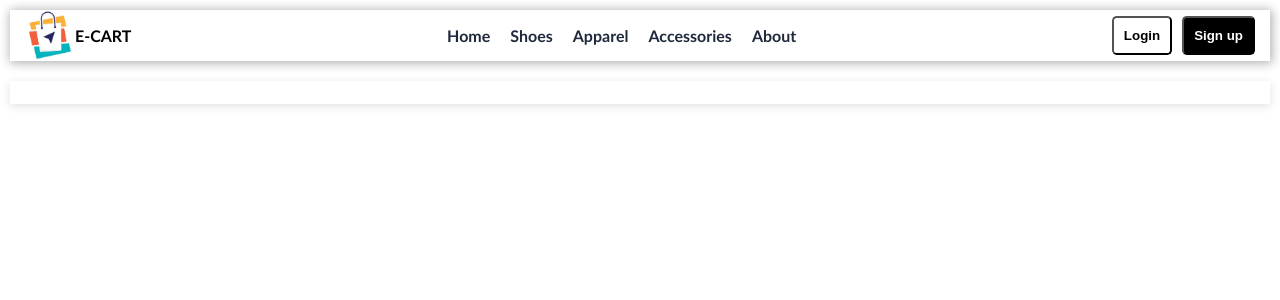
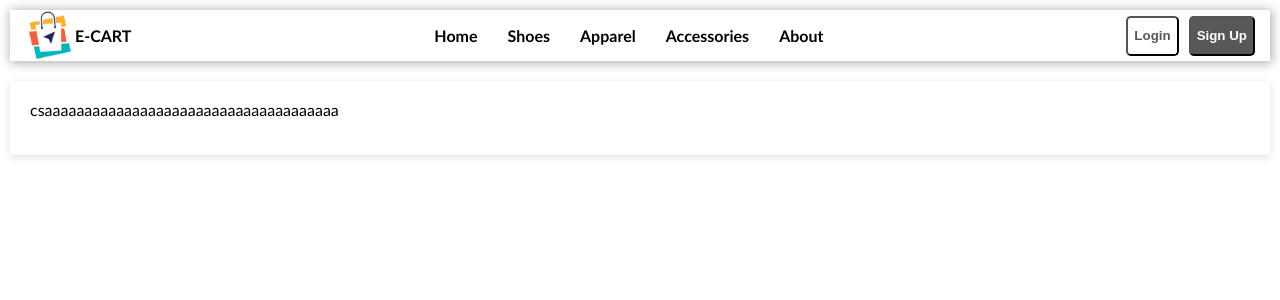
Before and after one commit to PathumN99/Retail-App, a React (Create React App) app in the folder retail-app-client/: page /signup in a window 1280 px wide. Shown: the top 300 px of the page. Built offline with nearby package versions, Linux system fonts and the light colour scheme.

Commit message:
Routing configurations

```diff
--- a/retail-app-client/src/App.js
+++ b/retail-app-client/src/App.js
@@ -4,6 +4,9 @@ import HomePage from "./components/modules/HomePage";
 import Shoes from "./components/modules/Shoes";
 import Navbar from "./components/ui-components/Navbar";
 import AppCSS from "./style/App.module.css";
+import LoginPage from "./components/modules/LoginPage";
+import SignPage from "./components/modules/SignPage";
+import AboutPage from "./components/modules/About";
 
 function App() {
   return (
@@ -12,12 +15,11 @@ function App() {
       <div className={AppCSS.bgdiv}>
         <Routes>
           <Route path='/' element={<HomePage />}></Route>
+          <Route path='/home' element={<HomePage />}></Route>
           <Route path='/shoes' element={<Shoes />}></Route>
-          {/* <Route path='/forecasting' element={<Forecasting />}></Route>
-        <Route path='/inflation' element={<InflationData />}></Route>
-        <Route path='/add-analysis' element={<Analaysis />}></Route>
-        <Route path='/view-analysis' element={<Dataview />}></Route>
-        <Route path='/about' element={<About />}></Route> */}
+          <Route path='/login' element={<LoginPage />}></Route>
+          <Route path='/signup' element={<SignPage />}></Route>
+          <Route path='/about' element={<AboutPage />}></Route>
         </Routes>
       </div>
     </div>
--- /dev/null
+++ b/retail-app-client/src/components/modules/About.js
@@ -0,0 +1,21 @@
+import { useNavigate } from "react-router-dom";
+
+export default function AboutPage() {
+
+    const history = useNavigate();
+
+    const handleClick = () => {
+        // history.call()
+        // Use the history object to navigate to the desired page
+        history('/home');
+    };
+
+    return (
+        <div>
+            <p>sssssssssssssssssssssssss</p>
+            <button onClick={handleClick}>button</button>
+            {/* <input>Username</input>
+            <input>Password</input> */}
+        </div>
+    )
+}
--- /dev/null
+++ b/retail-app-client/src/components/modules/LoginPage.js
@@ -0,0 +1,11 @@
+
+
+export default function LoginPage() {
+    return (
+        <div>
+            <p>sssssssssssssssssssssssss</p>
+            {/* <input>Username</input>
+            <input>Password</input> */}
+        </div>
+    )
+}
--- /dev/null
+++ b/retail-app-client/src/components/modules/SignPage.js
@@ -0,0 +1,11 @@
+
+
+export default function SignPage() {
+    return (
+        <div>
+            <p>csaaaaaaaaaaaaaaaaaaaaaaaaaaaaaaaaaaaaa</p>
+            {/* <input>Username</input>
+            <input>Password</input> */}
+        </div>
+    )
+}
--- a/retail-app-client/src/components/ui-components/Navbar.js
+++ b/retail-app-client/src/components/ui-components/Navbar.js
@@ -3,10 +3,11 @@ import { Link } from "react-router-dom";
 import logo from '../../Resources/ecartlogo1.jpg';
 
 export default function Navbar() {
+
     return (
         <nav className={NavbarCSS.nav}>
             <div className={NavbarCSS.logo}>
-                <Link to="/">
+                <Link to="/Home">
                     <img src={logo} alt="Logo" />
                     <p>E-CART</p>
                 </Link>
@@ -14,25 +15,29 @@ export default function Navbar() {
 
             <div className={NavbarCSS.navdiv}>
                 <div className={NavbarCSS.childnavdivs}>
-                    <Link to="/">Home</Link>
+                    <Link className={NavbarCSS.link} to="/home">Home</Link>
                 </div>
                 <div className={NavbarCSS.childnavdivs}>
-                    <Link to="/Shoes">Shoes</Link>
+                    <Link to="/shoes">Shoes</Link>
                 </div>
                 <div className={NavbarCSS.childnavdivs}>
-                    <Link to="/Shoes">Apparel</Link>
+                    <Link to="/shoes">Apparel</Link>
                 </div>
                 <div className={NavbarCSS.childnavdivs}>
-                    <Link to="/Shoes">Accessories</Link>
+                    <Link to="/shoes">Accessories</Link>
                 </div>
                 <div className={NavbarCSS.childnavdivs}>
-                    <Link to="/Shoes">About</Link>
+                    <Link to="/about">About</Link>
                 </div>
             </div>
 
-            <div>
-                <button className={NavbarCSS.logbtn}>Login</button>
-                <button className={NavbarCSS.signbtn}>Sign up</button>
+            <div className={NavbarCSS.buttons}>
+                <button className={NavbarCSS.logbtn}>
+                    <Link to="/login">Login</Link>
+                </button>
+                <button className={NavbarCSS.signbtn}>
+                    <Link to="/signup">Sign Up</Link>
+                </button>
             </div>
 
 
--- a/retail-app-client/src/style/Navbar.module.css
+++ b/retail-app-client/src/style/Navbar.module.css
@@ -24,25 +24,34 @@
 }
 
 .navdiv {
-    display: inline-block;
+    display: inline-flex;
     position: relative;
+    height: 40px;
+    align-items: center;
 }
 
 .childnavdivs {
     font-family: "Trebuchet MS", "Basier circle", -apple-system, system-ui, "Segoe UI", Roboto, "Helvetica Neue", Arial, "Noto Sans", sans-serif, "Apple Color Emoji", "Segoe UI Emoji", "Segoe UI Symbol", "Noto Color Emoji";
-    text-align: center;
-    display: inline-block;
-    padding: 10px 10px;
+    position: relative;
+    display: inline-flex;
+    align-items: center;
     border-radius: 1rem;
     background-color: white;
+    height: 40px;
+    padding: 0px 15px;
+    width: 100%;
 }
 
 .childnavdivs a {
     text-decoration: none;
-    color: #1e293b;
+    color: #000000;
     cursor: pointer;
     font-weight: 600;
+    display: inline-flex;
     transition: all .1s cubic-bezier(.4, 0, .2, 1);
+    align-items: center;
+    height: 40px;
+    width: 100%;
 }
 
 .childnavdivs:hover {
@@ -53,6 +62,11 @@
     color: white;
 }
 
+.buttons {
+    display: inline-flex;
+    align-items: center;
+}
+
 .logbtn {
     text-decoration: none;
     background-color: white;
@@ -60,28 +74,60 @@
     cursor: pointer;
     font-weight: 600;
     transition: all .1s cubic-bezier(.4, 0, .2, 1);
-    padding: 10px 10px;
+    /* padding: 10px 10px; */
+    height: 40px;
     border-radius: 0.3rem;
+    display: inline-flex;
+    align-items: center;
 }
 
 .logbtn:hover {
-    background-color: #1e293b;
+    background-color: rgb(88, 88, 88);
+    color: #fff;
+}
+
+.logbtn a {
+    text-decoration: none;
+    color: rgb(88, 88, 88);
+    height: 40px;
+    display: inline-flex;
+    align-items: center;
+}
+
+.logbtn:hover a {
+    background-color: rgb(88, 88, 88);
     color: #fff;
 }
 
 .signbtn {
     margin-left: 10px;
     text-decoration: none;
-    background-color: black;
+    background-color: rgb(88, 88, 88);
     color: white;
     cursor: pointer;
     font-weight: 600;
     transition: all .1s cubic-bezier(.4, 0, .2, 1);
-    padding: 10px 10px;
+    /* padding: 10px 10px; */
+    height: 40px;
     border-radius: 0.3rem;
+    display: inline-flex;
+    align-items: center;
+}
+
+.signbtn a {
+    text-decoration: none;
+    color: white;
+    height: 40px;
+    display: inline-flex;
+    align-items: center;
 }
 
 .signbtn:hover {
     background-color: white;
     color: black;
 }
+
+.signbtn:hover a {
+    /* background-color: #fff; */
+    color: #1e293b;
+}
```
